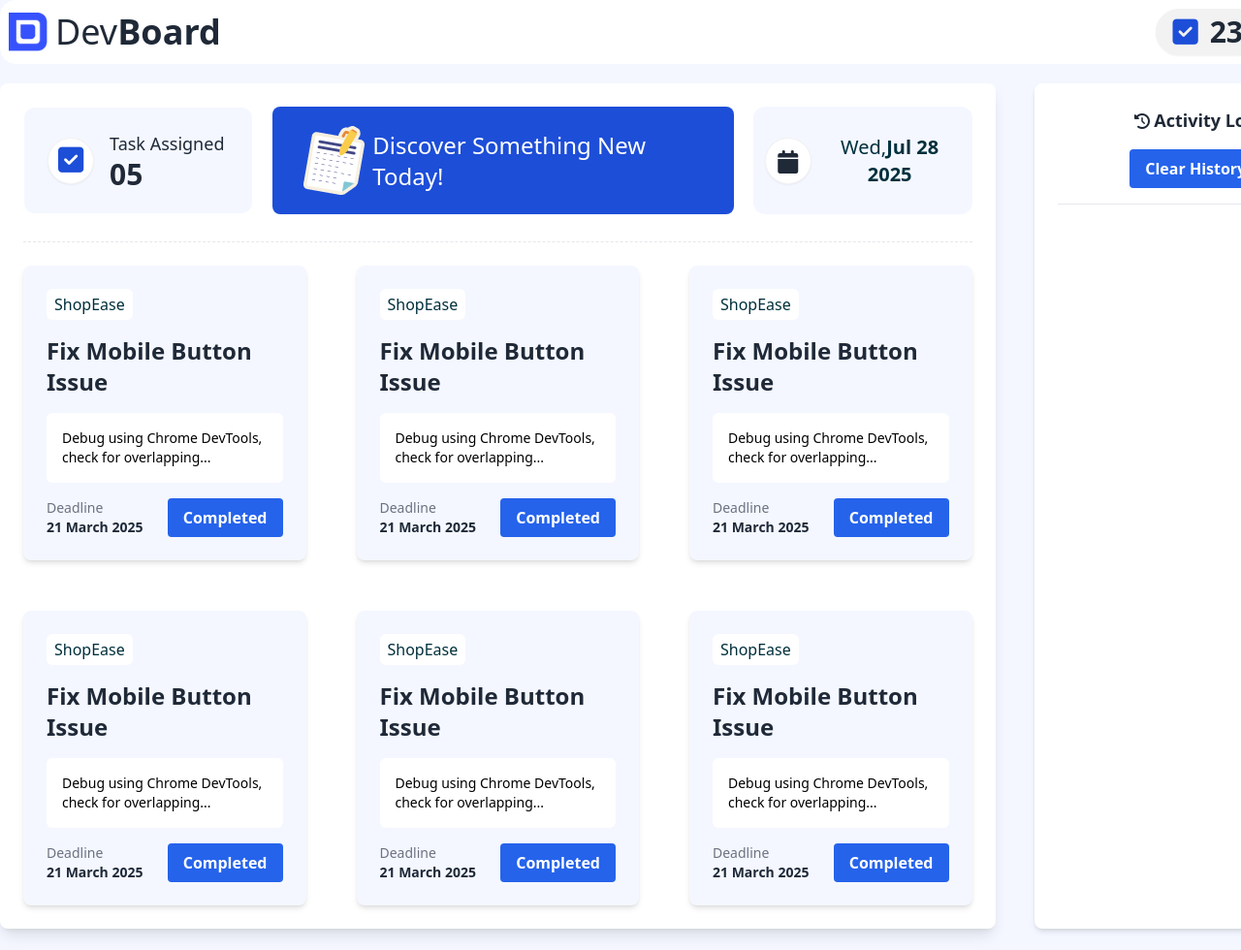
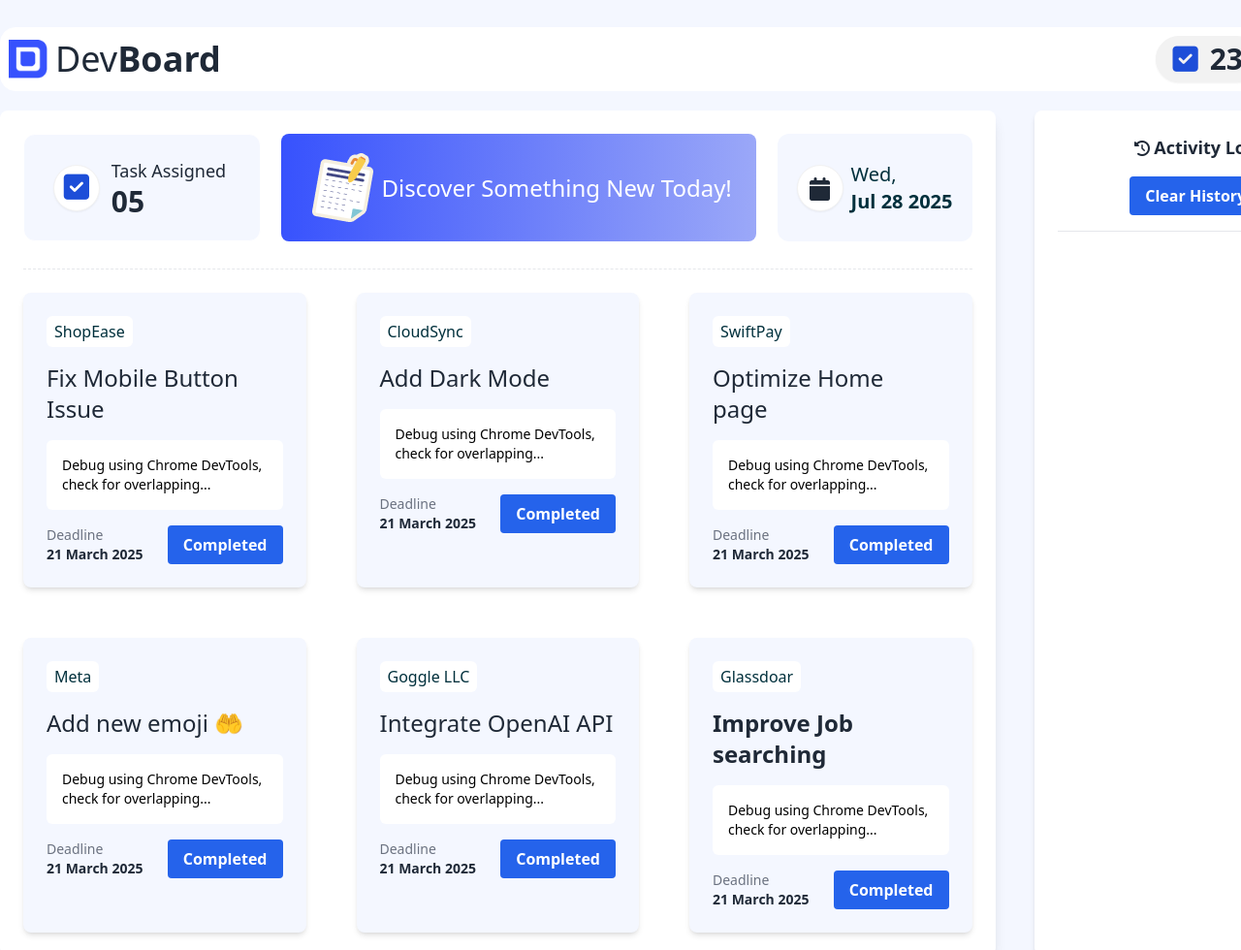
Before and after one commit to Badhonshahrier/dom-assignment, a plain HTML site: page index.html in a window 1280 px wide. Shown: the top 980 px of the page at 97% size. Drawn offline with nearby package versions, Linux system fonts and the light colour scheme.

Commit message:
adding card section

```diff
--- a/index.html
+++ b/index.html
@@ -13,7 +13,7 @@
 
 <body class="bg-[#F4F7FF]">
   <header class="w-[1400px] mx-auto">
-    <nav class="">
+    <nav class="pt-7">
       <div class="navbar border border-white rounded-2xl bg-white py-2">
         <div class="flex-1">
           <img class="w-10 h-10" src="./assets/logo.png" alt="" />
@@ -44,7 +44,7 @@
       <!-- uporer ongsho -->
       <div class=" mt-5  bg-white p-6  rounded-lg shadow-lg">
         <div class="flex justify-between gap-5 mb-7 ">
-          <div class="flex items-center justify-center border gap-4 border-white w-1/4 rounded-xl bg-[#F4F7FF] ">
+          <div class="flex items-center justify-center border gap-3 border-white w-1/4 rounded-xl bg-[#F4F7FF] ">
             <i
               class="fa-solid fa-square-check rounded-full pt-1 btn btn-circle text-center bg-white text-3xl text-blue-700"></i>
             <div class="">
@@ -52,14 +52,15 @@
               <h1 class="text-3xl font-bold">05</h1>
             </div>
           </div>
-          <div class="flex w-2/4 items-center pl-6  bg-blue-700 rounded-lg p-4">
+          <div
+            class="flex w-2/4 items-center pl-6 bg-[linear-gradient(92deg,_#3752FD_0.25%,_#6C7FFA_52.64%,_#9BA8F8_99.84%)] rounded-lg p-4">
             <img src="./assets/board.png" alt="">
             <h2 class="text-white text-2xl ">Discover Something New Today!</h2>
           </div>
-          <div class="flex text-center items-center justify-center gap-2 p-3 bg-[#F4F7FF] rounded-xl ">
+          <div class="flex  items-center justify-center gap-2 px-5 bg-[#F4F7FF] rounded-xl ">
             <i class="fa-solid fa-calendar btn btn-circle bg-white pt-2 text-2xl"></i>
             <h2 class="text-[#00303C] font-bold text-xl"><span
-                class="text-[#00303C] text-xl font-normal ">Wed,</span>Jul 28 2025</h2>
+                class="text-[#00303C] text-xl font-normal ">Wed,</span><br>Jul 28 2025</h2>
           </div>
         </div>
         <hr class="border-20 border-dashed pb-6">
@@ -67,9 +68,9 @@
         <div class="grid grid-cols-3 gap-13 w-full">
           <div class="bg-[#F4F7FF] rounded-lg shadow-md p-6 ">
             <div class="bg-[#FFF] text-[#00303C] rounded-md py-1 px-2 mb-4 inline-block">
-              ShopEase
+              <p> ShopEase</p>
             </div>
-            <h2 class="text-2xl text-[#00303] font-semibold mb-4">Fix Mobile Button Issue</h2>
+            <h2 class="text-2xl text-[#00303] font-medium mb-4">Fix Mobile Button Issue</h2>
             <div class="bg-[#FFF] rounded-md p-4 mb-4">
               <p class="text-sm text-[#000]">Debug using Chrome DevTools, check for overlapping...</p>
             </div>
@@ -85,9 +86,9 @@
           </div>
           <div class="bg-[#F4F7FF] rounded-lg shadow-md p-6 ">
             <div class="bg-[#FFF] text-[#00303C] rounded-md py-1 px-2 mb-4 inline-block">
-              ShopEase
+              CloudSync
             </div>
-            <h2 class="text-2xl text-[#00303] font-semibold mb-4">Fix Mobile Button Issue</h2>
+            <h2 class="text-2xl text-[#00303] font-medium mb-4">Add Dark Mode</h2>
             <div class="bg-[#FFF] rounded-md p-4 mb-4">
               <p class="text-sm text-[#000]">Debug using Chrome DevTools, check for overlapping...</p>
             </div>
@@ -103,9 +104,9 @@
           </div>
           <div class="bg-[#F4F7FF] rounded-lg shadow-md p-6 ">
             <div class="bg-[#FFF] text-[#00303C] rounded-md py-1 px-2 mb-4 inline-block">
-              ShopEase
+              SwiftPay
             </div>
-            <h2 class="text-2xl text-[#00303] font-semibold mb-4">Fix Mobile Button Issue</h2>
+            <h2 class="text-2xl text-[#00303] font-medium mb-4">Optimize  Home page </h2>
             <div class="bg-[#FFF] rounded-md p-4 mb-4">
               <p class="text-sm text-[#000]">Debug using Chrome DevTools, check for overlapping...</p>
             </div>
@@ -121,9 +122,9 @@
           </div>
           <div class="bg-[#F4F7FF] rounded-lg shadow-md p-6 ">
             <div class="bg-[#FFF] text-[#00303C] rounded-md py-1 px-2 mb-4 inline-block">
-              ShopEase
+              Meta
             </div>
-            <h2 class="text-2xl text-[#00303] font-semibold mb-4">Fix Mobile Button Issue</h2>
+            <h2 class="text-2xl text-[#00303] font-medium mb-4">Add new emoji 🤲</h2>
             <div class="bg-[#FFF] rounded-md p-4 mb-4">
               <p class="text-sm text-[#000]">Debug using Chrome DevTools, check for overlapping...</p>
             </div>
@@ -139,9 +140,9 @@
           </div>
           <div class="bg-[#F4F7FF] rounded-lg shadow-md p-6 ">
             <div class="bg-[#FFF] text-[#00303C] rounded-md py-1 px-2 mb-4 inline-block">
-              ShopEase
+              Goggle LLC
             </div>
-            <h2 class="text-2xl text-[#00303] font-semibold mb-4">Fix Mobile Button Issue</h2>
+            <h2 class="text-2xl text-[#00303] font-medium mb-4">Integrate OpenAI API </h2>
             <div class="bg-[#FFF] rounded-md p-4 mb-4">
               <p class="text-sm text-[#000]">Debug using Chrome DevTools, check for overlapping...</p>
             </div>
@@ -157,9 +158,9 @@
           </div>
           <div class="bg-[#F4F7FF] rounded-lg shadow-md p-6 ">
             <div class="bg-[#FFF] text-[#00303C] rounded-md py-1 px-2 mb-4 inline-block">
-              ShopEase
+              Glassdoar
             </div>
-            <h2 class="text-2xl text-[#00303] font-semibold mb-4">Fix Mobile Button Issue</h2>
+            <h2 class="text-2xl text-[#00303] font-semibold mb-4 ">Improve Job searching </h2>
             <div class="bg-[#FFF] rounded-md p-4 mb-4">
               <p class="text-sm text-[#000]">Debug using Chrome DevTools, check for overlapping...</p>
             </div>
```
